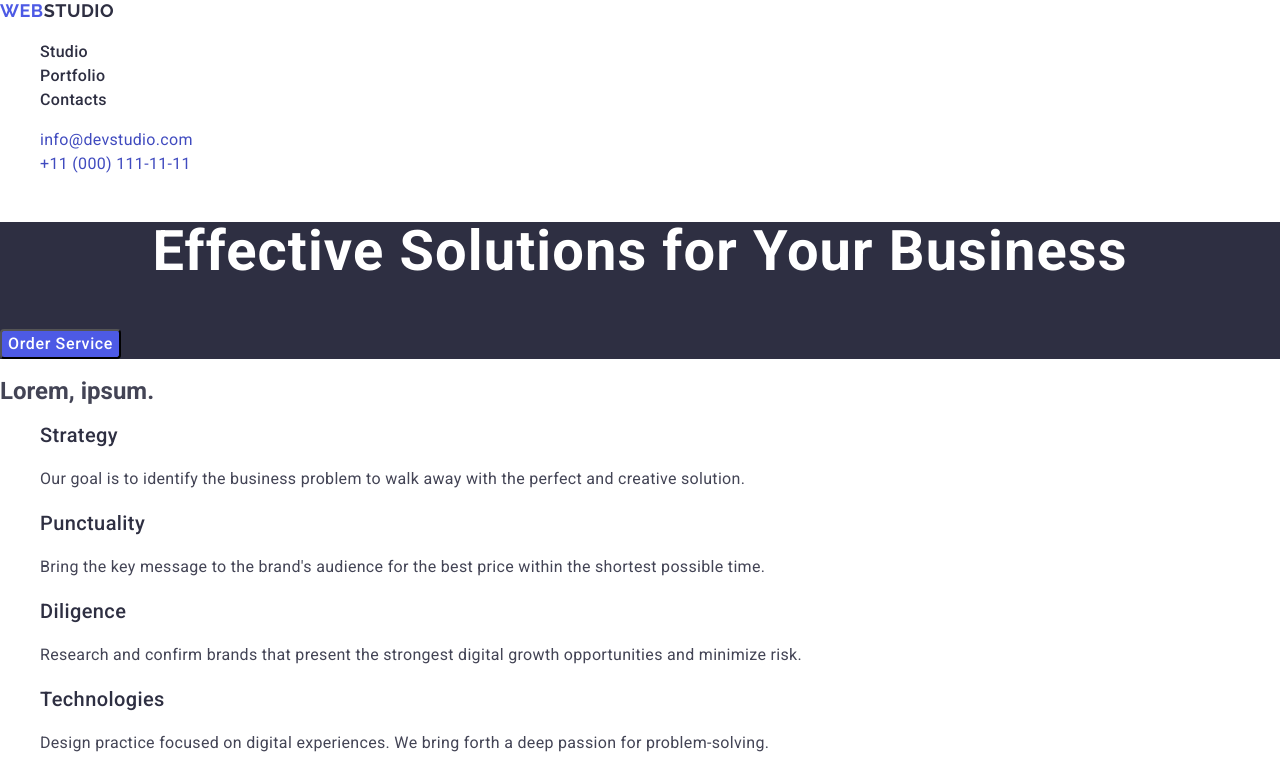
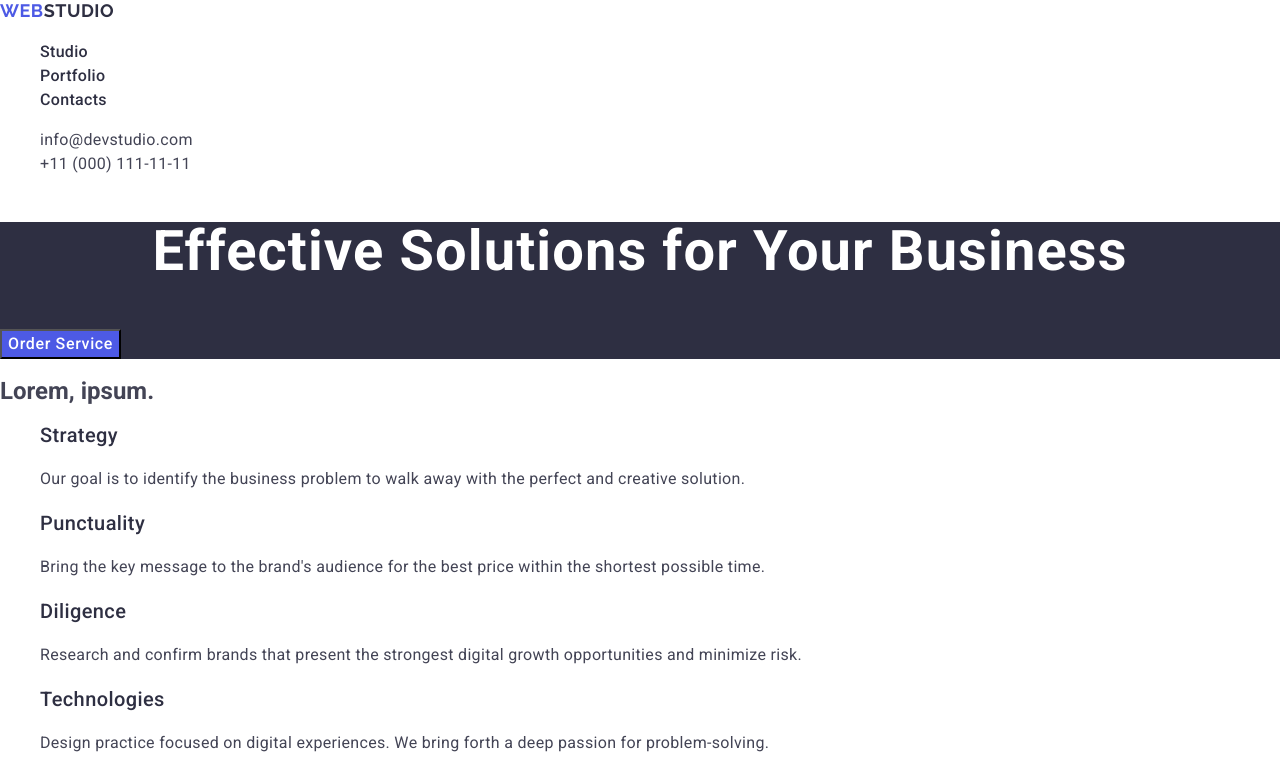
Before and after one commit to kryvenkosasha/goit-markup-hw-03, a plain HTML site: page index.html in a window 1280 px wide. Shown: the top 782 px of the page. Drawn offline with nearby package versions, Linux system fonts and the light colour scheme.

Commit message:
Update style.css

```diff
--- a/css/style.css
+++ b/css/style.css
@@ -36,6 +36,7 @@ address {
 
 .contact {
   color: #434455;
+  letter-spacing: 0.02em
 }
 
 .contact:hover {
@@ -60,15 +61,6 @@ address {
   color: #2e2f42;
 }
 
-.contact {
-  letter-spacing: 0.02em;
-  color: #434455;
-}
-
-.contact {
-  color: #404bbf;
-}
-
 .preview {
   background-color: #2e2f42;
 }
@@ -82,7 +74,6 @@ address {
 }
 
 .preview-btn {
-  border-radius: 4px;
   background-color: #4d5ae5;
   color: #ffffff;
   font-weight: 500;
@@ -122,7 +113,6 @@ address {
 .team-title {
   font-size: 36px;
   font-weight: 700;
-  line-height: 40px;
   line-height: 1.11;
   text-align: center;
   letter-spacing: 0.02em;
```
